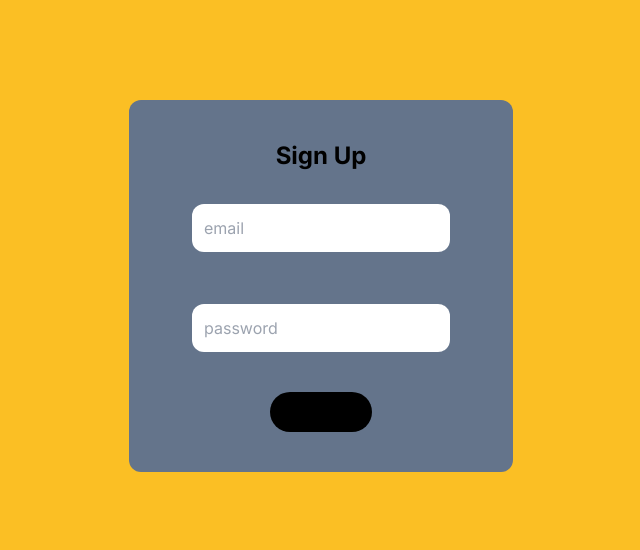
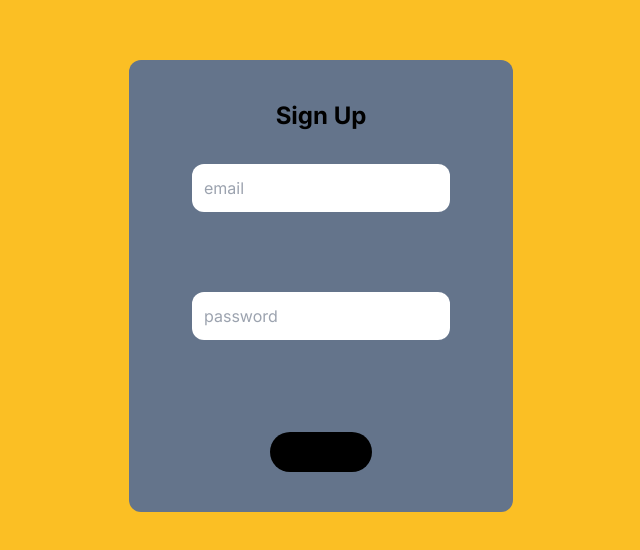
Before and after one commit to aldershko/google-keep-clone, a Next.js app: page /SignInForm in a window 1280 px wide. Shown: the part 114-664 px from the top of the page, without its empty margins (319-959 px from the left). Built offline with nearby package versions, Linux system fonts and the light colour scheme.

Commit message:
refactor:add useForm from react-hook-form

```diff
--- a/app/LoginForm/page.tsx
+++ b/app/LoginForm/page.tsx
@@ -1,7 +1,17 @@
 import React from 'react'
 import TextInput from '../../components/TextInput'
+import { useForm } from 'react-hook-form'
 
 const test = () => {
+
+
+const {
+  register,
+  handleSubmit,
+  formState:{ errors },
+  setError
+} = useForm()
+
   return (
    <div className='flex min-h-screen justify-center items-center bg-amber-400 '>
     <div className='flex flex-col justify-center items-center w-96  border-none rounded-xl bg-slate-500 text-center'>
@@ -11,15 +21,46 @@ const test = () => {
       placeholder="email"
       rounded="xl"
       shadow="xl"
+      name="email"
+      register={register}
+      error={errors}
+      validationSchema={{
+        required: true,
+        patterError: "Invalid email",
+        requiredError:'Email cannot be empty'
+      }}
+
        />
-      <input className='my-8 p-3 rounded-xl mb-8 hover:shadow-xl' placeholder='password'/>
+       <div className='mb-8'>
+       <TextInput
+        type="text"
+        placeholder="password"
+        rounded="xl"
+        shadow="xl"
+        name="email"
+        register={register}
+        error={errors}
+        validationSchema={{
+        required: true,
+        pattern:/^(?=.*[a-z])(?=.*[A-Z])(?=.*\d)(?=.*[@$!%*?&])[A-Za-z\d@$!%*?&]{8,}$/,
+        patterError: "Invalid email",
+        requiredError:'Email cannot be empty'
+      }}
+
+       />
+       </div>
+
+
+          {/* LOGIN BUTTON   */}
 
           <button
             type="submit"
-            className="bg-black px-5 py-2 rounded-full "
+            className="   bg-black px-5 py-2 rounded-full "
           >
             LOGIN
           </button>
+
+          {/* LINKS */}
 
       <div className="flex w-full flex-col  justify-center items-center p-2 my-2">
           <div className="flex flex-row justify-center items-center text-center align-middle">
--- a/app/SignInForm/page.tsx
+++ b/app/SignInForm/page.tsx
@@ -1,7 +1,16 @@
 import React from 'react'
 import TextInput from '../../components/TextInput'
+import { useForm } from 'react-hook-form'
 
 const page = () => {
+
+const {
+  register,
+  handleSubmit,
+  formState:{errors},
+
+} = useForm()
+
   return (
    <div className='flex min-h-screen justify-center items-center bg-amber-400 '>
     <div className='flex flex-col justify-center items-center w-96  border-none rounded-xl bg-slate-500'>
@@ -11,8 +20,33 @@ const page = () => {
       placeholder="email"
       rounded="xl"
       shadow="xl"
-       />
-      <input className='my-5 p-3 rounded-xl  hover:shadow-xl' placeholder='password'/>
+      name="email"
+      register={register}
+      error={errors}
+      validationSchema={{
+        required: true,
+        patterError: "Invalid email",
+        requiredError:'Email cannot be empty'
+      }}
+      />
+      <div className='mb-8'>
+      <TextInput
+       type="text"
+       placeholder="password"
+       rounded="xl"
+       shadow="xl"
+       name="email"
+       register={register}
+       error={errors}
+       validationSchema={{
+       required: true,
+       pattern:/^(?=.*[a-z])(?=.*[A-Z])(?=.*\d)(?=.*[@$!%*?&])[A-Za-z\d@$!%*?&]{8,}$/,
+       patterError: "Invalid email",
+       requiredError:'Email cannot be empty'
+     }}
+
+      />
+      </div>
 
       <button className='bg-black px-5 py-2 rounded-full my-5 mb-10  '>Register</button>
 
--- a/components/TextInput.tsx
+++ b/components/TextInput.tsx
@@ -1,4 +1,5 @@
 import React from 'react'
+import {FieldErrors,FieldValues,UseFormRegister } from 'react-hook-form'
 
 
 
@@ -8,6 +9,18 @@ export type TextInputProps ={
     placeholder: string;
     rounded: "md" | "lg" | "xl"
     shadow:"md" | "lg" | "xl";
+    name?:string;
+    register:UseFormRegister<FieldValues>;
+    error:FieldErrors<FieldValues>;
+    validationSchema?:{
+      required?:boolean;
+      requiredError?:string;
+      maxLength?:number;
+      minLength?:number;
+      pattern?:RegExp;
+      patterError?:string;
+    }
+
  }
 
 const radius ={
@@ -30,7 +43,33 @@ const TextInput = (props : TextInputProps) => {
     <>
     <input className={`my-8 p-3 ${(radius as any)[props.rounded]} hover:${(dropRadius as any)[props.shadow]}`}
     type={props.type}
-    placeholder={props.placeholder} />
+    placeholder={props.placeholder}
+    {...props.register(props.name || '',props.validationSchema)} />
+
+    <div className='my-2 text-sm text-red-600'>
+      {props.error && props.error[props.name || ""]?.type === 'required' && (
+        <span>
+          {props.validationSchema?.requiredError?
+          props.validationSchema?.requiredError :
+          'Field cannot be empty'}
+        </span>
+      )}
+      {props.error && props.error[props.name || ""]?.type === 'minLength' && (
+        <span>
+            Should be atleast {props.validationSchema?.minLength}
+        </span>
+      )}
+      {props.error && props.error[props.name || ""]?.type === 'pattern' && (
+        <span>
+           {props.validationSchema?.requiredError?
+          props.validationSchema?.requiredError :
+          'Invalid pattern'}{' '}
+        </span>
+      )}
+    </div>
+
+
+
     </>
   )
 }
--- a/package.json
+++ b/package.json
@@ -17,6 +17,7 @@
     "next": "13.4.2",
     "react": "18.2.0",
     "react-dom": "18.2.0",
+    "react-hook-form": "^7.43.9",
     "typescript": "5.0.4"
   },
   "devDependencies": {
```
Also changed, not shown: 1 other file (tests, documents, lock files or other folders).
